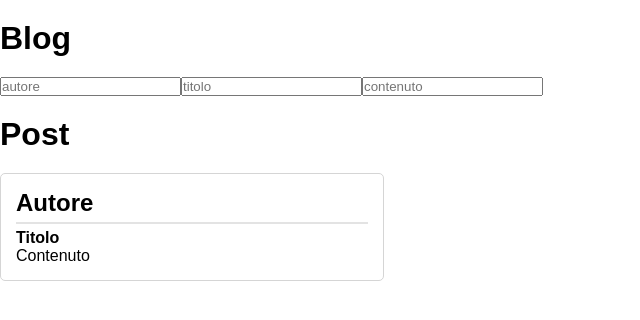
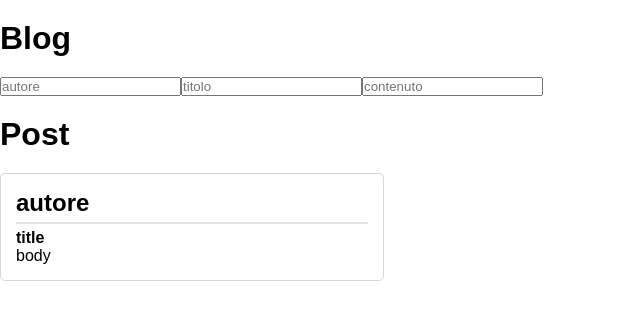
Before and after one commit to giuseppe-lisi/react-post-form, a React (Vite) app: page / in a window 1280 px wide. Shown: the top 320 px of the page, without its empty margins (0-640 px from the left). Built offline with nearby package versions, Linux system fonts and the light colour scheme.

Commit message:
il contenuto placeholder nel post viene ora stampato dalla variabile di stato post che è un oggetto contenente tutto il contenuto del post

```diff
--- a/src/App.jsx
+++ b/src/App.jsx
@@ -2,20 +2,14 @@ import { useState } from "react";
 
 function App() {
 
-    const [author, setAuthor] = useState("Autore");
-    const [title, setTitle] = useState("Titolo");
-    const [body, setBody] = useState("Contenuto");
     const [isPublic, setIsPublic] = useState("publicOrNot")
 
-    function changeAuthor(e) {
-        setAuthor(e.target.value);
-    }
-    function changeTitle(e) {
-        setTitle(e.target.value);
-    }
-    function changeBody(e) {
-        setBody(e.target.value);
-    }
+    const [post, setPost] = useState({
+        author : "autore",
+        title : "title",
+        body : "body"
+    })
+
 
     return (
         <>
@@ -26,11 +20,11 @@ function App() {
 
             <h1>Post</h1>
 
-            <div className="card">
-                <h2>{author}</h2>
+            <div className="post">
+                <h2>{post.author}</h2>
                 <hr />
-                <h4>{title}</h4>
-                <p>{body}</p>
+                <h4>{post.title}</h4>
+                <p>{post.body}</p>
             </div>
         </>
     );
--- a/src/index.css
+++ b/src/index.css
@@ -9,7 +9,7 @@ h1 {
     padding-block: 20px;
 }
 
-.card {
+.post {
     border: 1px solid rgb(213, 213, 213);
     width: 30%;
     border-radius: 5px;
```
